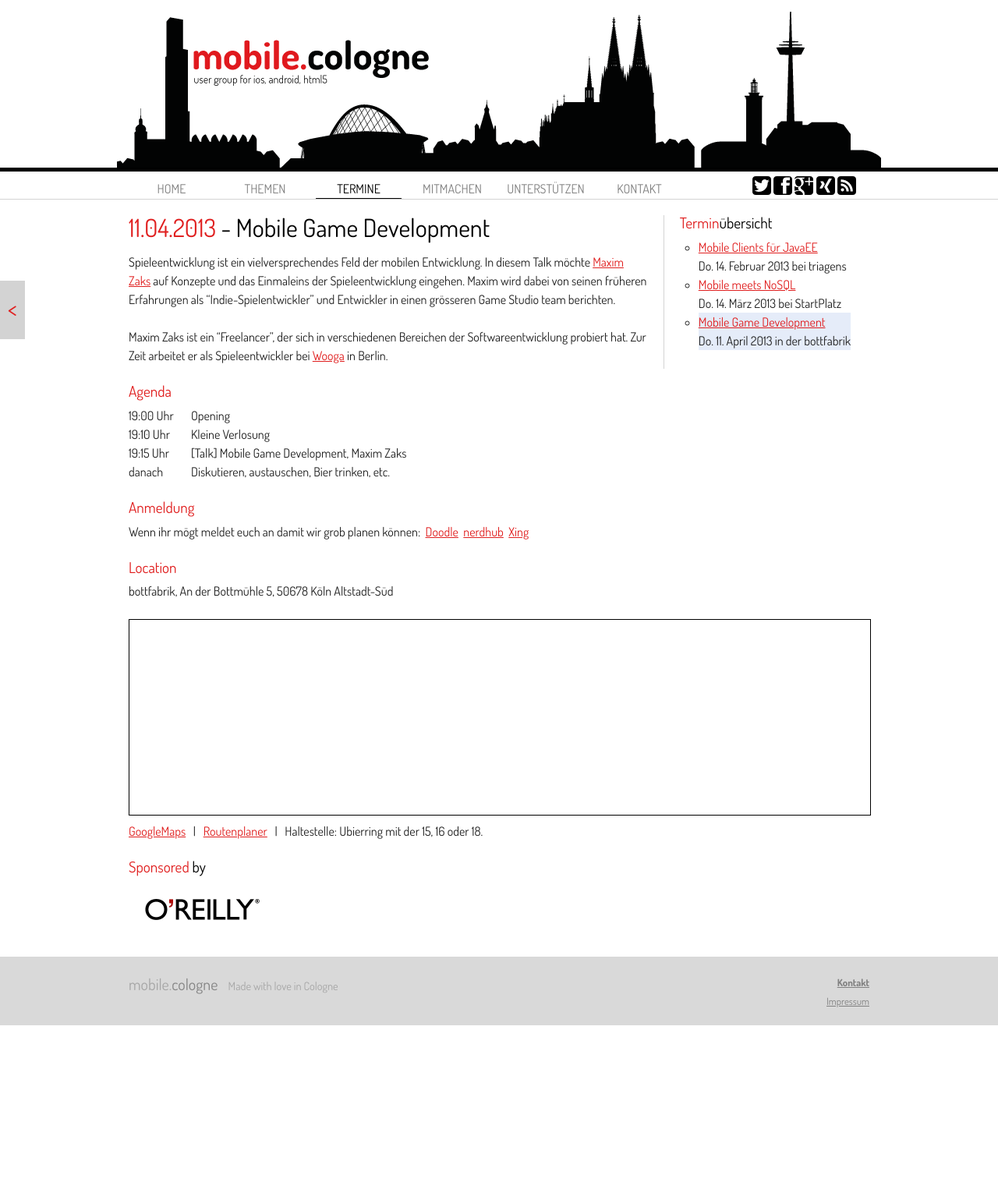
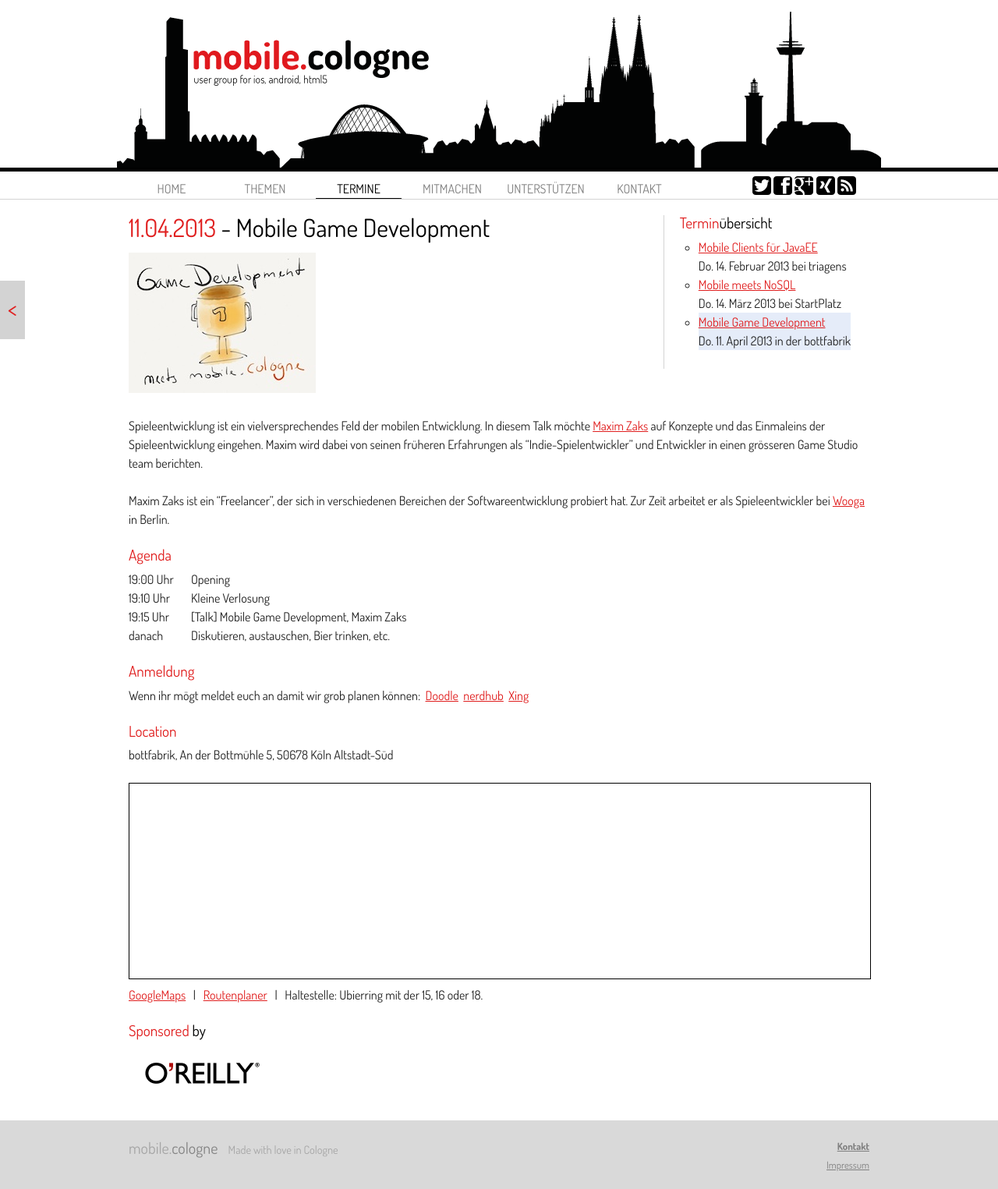
Before and after one commit to mobilecgn/mobilecgn.github.com, a Jekyll site: the page built from _posts/2013/2013-04-11-vortragsabend.html, in a window 1280 px wide. Shown: the whole page at 78% size. Built offline with Jekyll 4.4.1, drawn with Linux system fonts in a browser that asks for light colours; before the commit the page ends 1315 px from its top, so only the background shows below that.

Commit message:
Add teaser images also to all 2013 events

```diff
--- a/_posts/2013/2013-02-14-vortragsabend.html
+++ b/_posts/2013/2013-02-14-vortragsabend.html
@@ -9,6 +9,9 @@
 xing: https://www.xing.com/events/-1156650
 ---
 
+<p>
+	<img src="/static/images/events/mobile-cologne-2013-02-xing.jpg" width="240" height="180" alt="Teaser: Java Enterprise" />
+</p>
 <p>
 	Das mobile Internet gewinnt immer mehr an Bedeutung und Stichworte wie
 	HTML5, mobile web oder Hybrid-Apps machen die Runde. Doch wie passen
--- a/_posts/2013/2013-03-14-vortragsabend.html
+++ b/_posts/2013/2013-03-14-vortragsabend.html
@@ -9,6 +9,9 @@
 nerdhub: http://www.nerdhub.de/events/105-mobile-cologne/dates/1137
 ---
 
+<p>
+	<img src="/static/images/events/mobile-cologne-2013-03-xing.jpg" width="240" height="180" alt="Teaser: Mobile meets NoSQL" />
+</p>
 <p>
 	In den letzten Jahren haben sich NoSQL-Datenbanken am Markt etabliert.
 	Diese bieten Lösungen für Herausforderungen, die oftmals im Web-Umfeld
--- a/_posts/2013/2013-04-11-vortragsabend.html
+++ b/_posts/2013/2013-04-11-vortragsabend.html
@@ -9,6 +9,9 @@
 nerdhub: http://www.nerdhub.de/events/105-mobile-cologne/dates/1138
 ---
 
+<p>
+	<img src="/static/images/events/mobile-cologne-2013-04-xing.jpg" width="240" height="180" alt="Teaser: Game Development" />
+</p>
 <p>
 	Spieleentwicklung ist ein vielversprechendes Feld der mobilen Entwicklung.
 	In diesem Talk möchte <a href="https://twitter.com/iceX33">Maxim Zaks</a> auf Konzepte und
```
